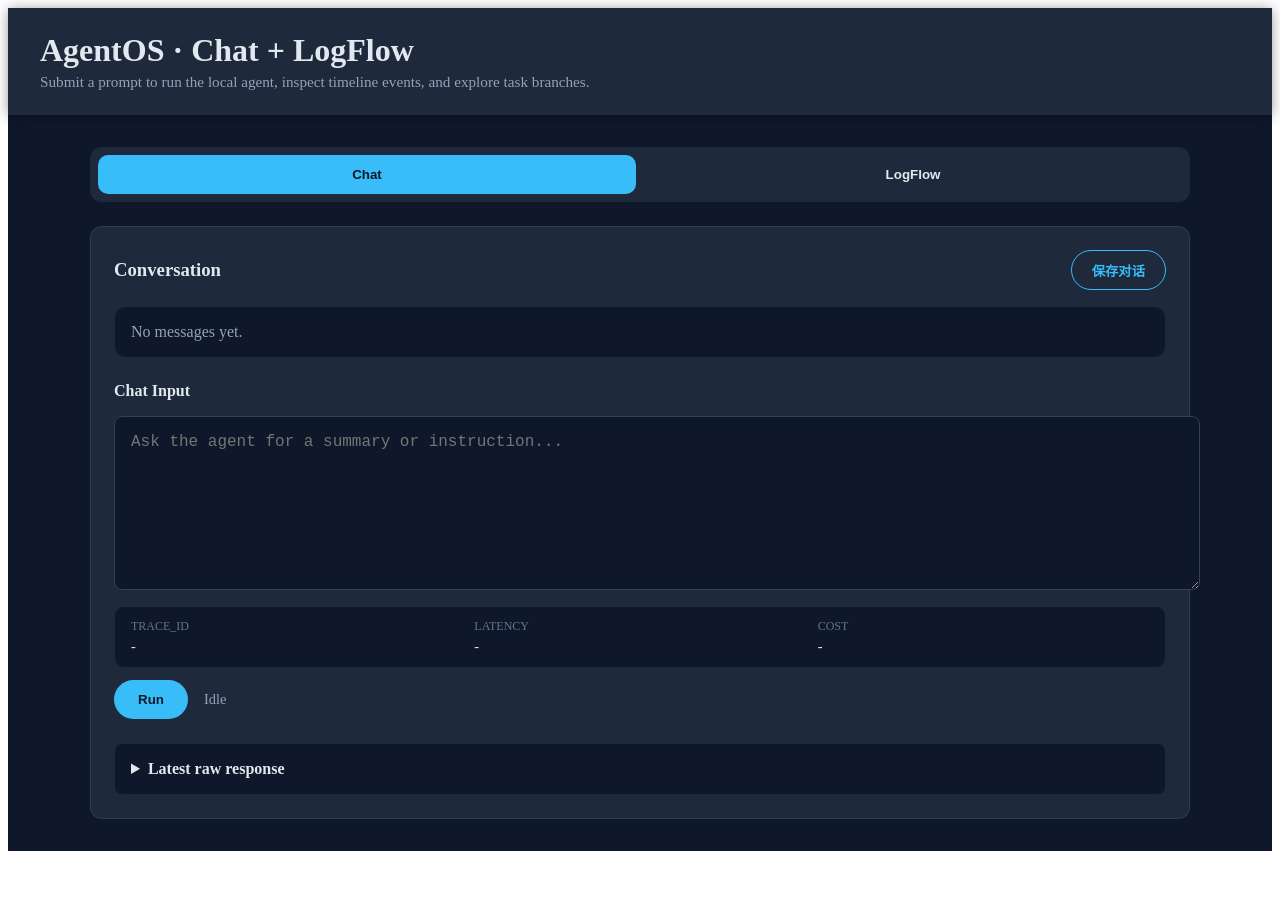
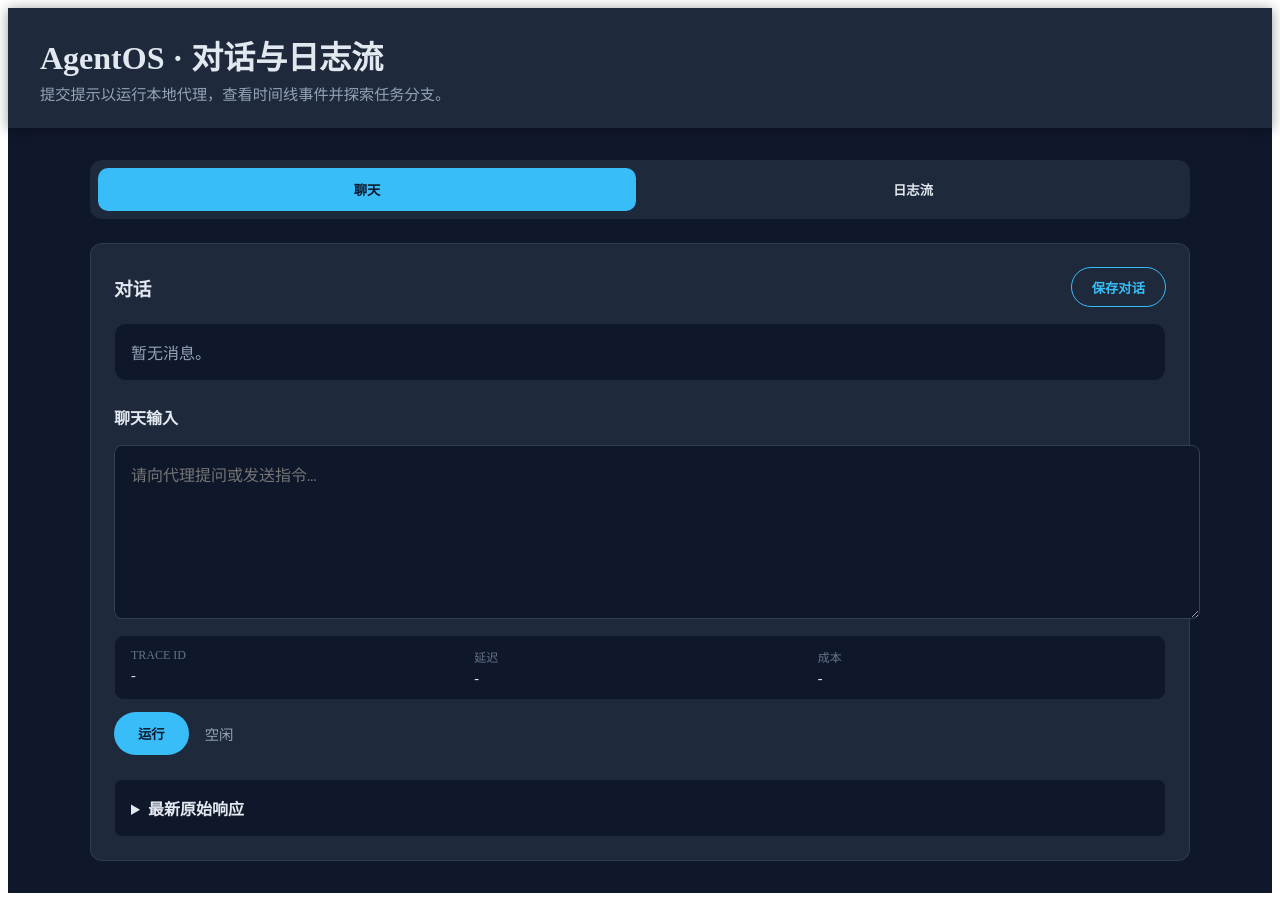
Before and after one commit to chaojiget/AOS, a Next.js app: page / in a window 1280 px wide. Before the commit the page ends 859 px from the top, so only its background shows below. Built offline with nearby package versions, Linux system fonts and the light colour scheme.

Commit message:
feat: add i18n support for chat surfaces

```diff
--- a/components/ChatMessageList.tsx
+++ b/components/ChatMessageList.tsx
@@ -1,4 +1,6 @@
 import type { FC } from "react";
+
+import { useI18n } from "../lib/i18n/index";
 
 export type ChatHistoryMessage = {
   id: string;
@@ -44,14 +46,14 @@ const groupMessagesByRole = (messages: ChatHistoryMessage[]) => {
   return groups;
 };
 
-const formatTimestamp = (ts: string): string => {
+const formatTimestamp = (ts: string, locale: string): string => {
   if (!ts) return "";
   try {
     const date = new Date(ts);
     if (Number.isNaN(date.getTime())) {
       return ts;
     }
-    return date.toLocaleTimeString(undefined, {
+    return date.toLocaleTimeString(locale, {
       hour: "2-digit",
       minute: "2-digit",
       second: "2-digit",
@@ -62,6 +64,7 @@ const formatTimestamp = (ts: string): string => {
 };
 
 const ChatMessageList: FC<ChatMessageListProps> = ({ messages, isRunning = false }) => {
+  const { locale, t } = useI18n();
   const groups = groupMessagesByRole(messages);
 
   return (
@@ -79,7 +82,7 @@ const ChatMessageList: FC<ChatMessageListProps> = ({ messages, isRunning = false
       }}
     >
       {messages.length === 0 ? (
-        <p style={{ margin: 0, color: "#94a3b8" }}>No messages yet.</p>
+        <p style={{ margin: 0, color: "#94a3b8" }}>{t("chat.empty")}</p>
       ) : (
         groups.map((group) => {
           const style = bubbleStyles[group.role];
@@ -107,7 +110,7 @@ const ChatMessageList: FC<ChatMessageListProps> = ({ messages, isRunning = false
                   color: "#64748b",
                 }}
               >
-                {group.role}
+                {t(`roles.${group.role}`)}
               </span>
               {group.items.map((message) => (
                 <article
@@ -141,24 +144,34 @@ const ChatMessageList: FC<ChatMessageListProps> = ({ messages, isRunning = false
                     }}
                   >
                     <span>
-                      {message.msgId ? `msg_id: ${message.msgId}` : `local_id: ${message.id}`}
+                      {message.msgId
+                        ? `${t("chat.message.labels.msgId")}: ${message.msgId}`
+                        : `${t("chat.message.labels.localId")}: ${message.id}`}
                     </span>
-                    <span>{formatTimestamp(message.ts)}</span>
+                    <span>{formatTimestamp(message.ts, locale)}</span>
                     <span>
                       {message.status === "error"
-                        ? (message.error ?? "Delivery failed")
+                        ? (message.error ?? t("chat.message.status.error"))
                         : message.status === "pending"
-                          ? "Pending"
+                          ? t("chat.message.status.pending")
                           : message.status === "done"
-                            ? "Delivered"
-                            : "Sent"}
+                            ? t("chat.message.status.done")
+                            : t("chat.message.status.sent")}
                     </span>
-                    {message.traceId ? <span>trace_id: {message.traceId}</span> : null}
+                    {message.traceId ? (
+                      <span>
+                        {t("chat.message.labels.traceId")}: {message.traceId}
+                      </span>
+                    ) : null}
                     {typeof message.latencyMs === "number" ? (
-                      <span>latency: {message.latencyMs.toFixed(0)} ms</span>
+                      <span>
+                        {t("chat.message.labels.latency")}: {message.latencyMs.toFixed(0)} ms
+                      </span>
                     ) : null}
                     {typeof message.cost === "number" ? (
-                      <span>cost: {message.cost.toFixed(4)}</span>
+                      <span>
+                        {t("chat.message.labels.cost")}: {message.cost.toFixed(4)}
+                      </span>
                     ) : null}
                   </footer>
                 </article>
@@ -176,7 +189,7 @@ const ChatMessageList: FC<ChatMessageListProps> = ({ messages, isRunning = false
             fontStyle: "italic",
           }}
         >
-          Generating response…
+          {t("chat.generating")}
         </div>
       ) : null}
     </div>
--- /dev/null
+++ b/config/i18n.d.ts
@@ -0,0 +1,6 @@
+export const SUPPORTED_LOCALES: readonly ["zh-CN", "en"];
+export const DEFAULT_LOCALE: "zh-CN";
+export const I18N_CONFIG: {
+  locales: typeof SUPPORTED_LOCALES;
+  defaultLocale: typeof DEFAULT_LOCALE;
+};
--- /dev/null
+++ b/config/i18n.js
@@ -0,0 +1,7 @@
+export const SUPPORTED_LOCALES = ["zh-CN", "en"];
+export const DEFAULT_LOCALE = "zh-CN";
+
+export const I18N_CONFIG = {
+  locales: SUPPORTED_LOCALES,
+  defaultLocale: DEFAULT_LOCALE,
+};
--- /dev/null
+++ b/lib/i18n/I18nProvider.tsx
@@ -0,0 +1,78 @@
+import { createContext, useContext, useMemo } from "react";
+import type { FC, ReactNode } from "react";
+
+import { FALLBACK_LOCALE, type SupportedLocale } from "./config";
+import enMessages from "../../locales/en/common.json" with { type: "json" };
+import zhCNMessages from "../../locales/zh-CN/common.json" with { type: "json" };
+
+type MessageDictionary = typeof zhCNMessages;
+
+type MessageRecord = Record<SupportedLocale, MessageDictionary>;
+
+type InterpolationValues = Record<string, string | number>;
+
+type I18nContextValue = {
+  locale: SupportedLocale;
+  messages: MessageDictionary;
+  t: (key: string, values?: InterpolationValues) => string;
+};
+
+const messageStore: MessageRecord = {
+  "zh-CN": zhCNMessages,
+  en: enMessages,
+};
+
+const I18nContext = createContext<I18nContextValue>({
+  locale: FALLBACK_LOCALE,
+  messages: messageStore[FALLBACK_LOCALE],
+  t: (key: string) => key,
+});
+
+const resolveMessage = (messages: MessageDictionary, key: string): string | undefined => {
+  return key.split(".").reduce<unknown>((acc, part) => {
+    if (acc && typeof acc === "object" && part in acc) {
+      return (acc as Record<string, unknown>)[part];
+    }
+    return undefined;
+  }, messages) as string | undefined;
+};
+
+const interpolate = (template: string, values: InterpolationValues | undefined) => {
+  if (!values) {
+    return template;
+  }
+  return template.replace(/\{(\w+)\}/g, (match, token) => {
+    const value = values[token];
+    return value === undefined || value === null ? match : String(value);
+  });
+};
+
+export interface I18nProviderProps {
+  locale?: SupportedLocale | string | null;
+  children: ReactNode;
+}
+
+export const I18nProvider: FC<I18nProviderProps> = ({ locale, children }) => {
+  const targetLocale: SupportedLocale =
+    locale && locale in messageStore ? (locale as SupportedLocale) : FALLBACK_LOCALE;
+
+  const value = useMemo<I18nContextValue>(() => {
+    const messages = messageStore[targetLocale] ?? messageStore[FALLBACK_LOCALE];
+    const translate = (key: string, values?: InterpolationValues) => {
+      const resolved = resolveMessage(messages, key);
+      if (typeof resolved === "string") {
+        return interpolate(resolved, values);
+      }
+      return key;
+    };
+    return {
+      locale: targetLocale,
+      messages,
+      t: translate,
+    };
+  }, [targetLocale]);
+
+  return <I18nContext.Provider value={value}>{children}</I18nContext.Provider>;
+};
+
+export const useI18n = () => useContext(I18nContext);
--- /dev/null
+++ b/lib/i18n/config.ts
@@ -0,0 +1,6 @@
+import { DEFAULT_LOCALE, SUPPORTED_LOCALES } from "../../config/i18n.js";
+
+export const I18N_LOCALES = SUPPORTED_LOCALES as readonly ["zh-CN", "en"];
+export type SupportedLocale = (typeof I18N_LOCALES)[number];
+
+export const FALLBACK_LOCALE: SupportedLocale = DEFAULT_LOCALE as SupportedLocale;
--- /dev/null
+++ b/lib/i18n/index.ts
@@ -0,0 +1,2 @@
+export { I18nProvider, useI18n } from "./I18nProvider";
+export { FALLBACK_LOCALE, I18N_LOCALES, type SupportedLocale } from "./config";
--- /dev/null
+++ b/locales/en/common.json
@@ -0,0 +1,65 @@
+{
+  "layout": {
+    "title": "AgentOS · Chat + LogFlow",
+    "subtitle": "Submit a prompt to run the local agent, inspect timeline events, and explore task branches.",
+    "tabs": {
+      "chat": "Chat",
+      "logflow": "LogFlow"
+    }
+  },
+  "conversation": {
+    "heading": "Conversation",
+    "traceNotice": "This conversation is logged to episodes/{traceId}.jsonl",
+    "downloadJsonl": "Download JSONL",
+    "saveButton": "Save conversation",
+    "draftLabel": "Draft input",
+    "finalOutputTitle": "Latest final output snapshot"
+  },
+  "chat": {
+    "inputLabel": "Chat input",
+    "placeholder": "Ask the agent for a summary or instruction...",
+    "metrics": {
+      "traceId": "Trace ID",
+      "latency": "Latency",
+      "cost": "Cost"
+    },
+    "submit": {
+      "run": "Run",
+      "running": "Running…"
+    },
+    "statusIndicator": {
+      "running": "Running agent",
+      "ready": "Ready",
+      "idle": "Idle"
+    },
+    "latestResponse": "Latest raw response",
+    "noResponse": "No response yet.",
+    "runFailure": "Failed to run agent",
+    "errorPrefix": "Error: {message}",
+    "empty": "No messages yet.",
+    "generating": "Generating response…",
+    "message": {
+      "labels": {
+        "msgId": "msg_id",
+        "localId": "local_id",
+        "traceId": "trace_id",
+        "latency": "latency",
+        "cost": "cost"
+      },
+      "status": {
+        "error": "Delivery failed",
+        "pending": "Pending",
+        "done": "Delivered",
+        "sent": "Sent"
+      }
+    }
+  },
+  "roles": {
+    "user": "user",
+    "assistant": "assistant",
+    "system": "system"
+  },
+  "errors": {
+    "requestFailed": "Request failed ({status})"
+  }
+}
--- /dev/null
+++ b/locales/zh-CN/common.json
@@ -0,0 +1,65 @@
+{
+  "layout": {
+    "title": "AgentOS · 对话与日志流",
+    "subtitle": "提交提示以运行本地代理，查看时间线事件并探索任务分支。",
+    "tabs": {
+      "chat": "聊天",
+      "logflow": "日志流"
+    }
+  },
+  "conversation": {
+    "heading": "对话",
+    "traceNotice": "此对话已写入 episodes/{traceId}.jsonl",
+    "downloadJsonl": "下载 JSONL",
+    "saveButton": "保存对话",
+    "draftLabel": "草稿输入",
+    "finalOutputTitle": "最新最终输出快照"
+  },
+  "chat": {
+    "inputLabel": "聊天输入",
+    "placeholder": "请向代理提问或发送指令…",
+    "metrics": {
+      "traceId": "Trace ID",
+      "latency": "延迟",
+      "cost": "成本"
+    },
+    "submit": {
+      "run": "运行",
+      "running": "运行中…"
+    },
+    "statusIndicator": {
+      "running": "代理运行中",
+      "ready": "就绪",
+      "idle": "空闲"
+    },
+    "latestResponse": "最新原始响应",
+    "noResponse": "暂未收到响应。",
+    "runFailure": "无法运行代理",
+    "errorPrefix": "错误：{message}",
+    "empty": "暂无消息。",
+    "generating": "正在生成回复…",
+    "message": {
+      "labels": {
+        "msgId": "消息 ID",
+        "localId": "本地 ID",
+        "traceId": "追踪 ID",
+        "latency": "延迟",
+        "cost": "成本"
+      },
+      "status": {
+        "error": "发送失败",
+        "pending": "等待中",
+        "done": "已送达",
+        "sent": "已发送"
+      }
+    }
+  },
+  "roles": {
+    "user": "用户",
+    "assistant": "助手",
+    "system": "系统"
+  },
+  "errors": {
+    "requestFailed": "请求失败（{status}）"
+  }
+}
--- a/next.config.js
+++ b/next.config.js
@@ -1,8 +1,10 @@
 import { PHASE_PRODUCTION_BUILD } from "next/constants.js";
+import { I18N_CONFIG } from "./config/i18n.js";
 
 const baseConfig = {
   trailingSlash: true,
   skipTrailingSlashRedirect: true,
+  i18n: I18N_CONFIG,
 };
 
 /**
--- /dev/null
+++ b/pages/_app.tsx
@@ -0,0 +1,13 @@
+import type { AppProps } from "next/app";
+import { I18nProvider } from "../lib/i18n/index";
+
+const App = ({ Component, pageProps, router }: AppProps) => {
+  const locale = router.locale ?? router.defaultLocale ?? undefined;
+  return (
+    <I18nProvider locale={locale}>
+      <Component {...pageProps} />
+    </I18nProvider>
+  );
+};
+
+export default App;
--- a/pages/index.tsx
+++ b/pages/index.tsx
@@ -2,6 +2,7 @@ import { FormEventHandler, useCallback, useMemo, useState } from "react";
 import type { NextPage } from "next";
 import ChatMessageList, { type ChatHistoryMessage } from "../components/ChatMessageList";
 import LogFlowPanel from "../components/LogFlowPanel";
+import { useI18n } from "../lib/i18n/index";
 
 interface ChatSendResponse {
   trace_id?: string;
@@ -39,6 +40,7 @@ const serialiseHistoryForRequest = (messages: ChatHistoryMessage[]) =>
   }));
 
 const HomePage: NextPage = () => {
+  const { t } = useI18n();
   const [input, setInput] = useState("");
   const [isRunning, setIsRunning] = useState(false);
   const [traceId, setTraceId] = useState<string | undefined>(undefined);
@@ -144,7 +146,7 @@ const HomePage: NextPage = () => {
           (data?.error as { message?: string } | undefined)?.message ??
           data?.message_error ??
           data?.message?.content ??
-          `Request failed (${response.status})`;
+          t("errors.requestFailed", { status: response.status });
         throw new Error(errorMessage);
       }
       setLatestResponse(data);
@@ -208,7 +210,7 @@ const HomePage: NextPage = () => {
         return [...updatedHistory, assistantMessage];
       });
     } catch (err: any) {
-      const errorMessage = err?.message ?? "Failed to run agent";
+      const errorMessage = err?.message ?? t("chat.runFailure");
       setRunError(errorMessage);
       setFinalOutput(null);
       setChatHistory((history) => {
@@ -226,7 +228,7 @@ const HomePage: NextPage = () => {
           {
             id: generateLocalId(),
             role: "system",
-            content: `Error: ${errorMessage}`,
+            content: t("chat.errorPrefix", { message: errorMessage }),
             ts: new Date().toISOString(),
             status: "error" as const,
             error: errorMessage,
@@ -237,7 +239,7 @@ const HomePage: NextPage = () => {
     } finally {
       setIsRunning(false);
     }
-  }, [input, isRunning, chatHistory, traceId]);
+  }, [chatHistory, input, isRunning, t, traceId]);
 
   const handleSubmit: FormEventHandler<HTMLFormElement> = useCallback(
     (event) => {
@@ -249,10 +251,10 @@ const HomePage: NextPage = () => {
 
   const tabItems = useMemo(
     () => [
-      { id: "chat" as const, label: "Chat" },
-      { id: "logflow" as const, label: "LogFlow" },
+      { id: "chat" as const, label: t("layout.tabs.chat") },
+      { id: "logflow" as const, label: t("layout.tabs.logflow") },
     ],
-    [],
+    [t],
   );
 
   return (
@@ -264,10 +266,9 @@ const HomePage: NextPage = () => {
           boxShadow: "0 1px 12px rgba(0,0,0,0.4)",
         }}
       >
-        <h1 style={{ margin: 0 }}>AgentOS · Chat + LogFlow</h1>
+        <h1 style={{ margin: 0 }}>{t("layout.title")}</h1>
         <p style={{ margin: "0.25rem 0 0", fontSize: "0.95rem", color: "#94a3b8" }}>
-          Submit a prompt to run the local agent, inspect timeline events, and explore task
-          branches.
+          {t("layout.subtitle")}
         </p>
       </header>
 
@@ -342,7 +343,7 @@ const HomePage: NextPage = () => {
                   gap: "0.75rem",
                 }}
               >
-                <h3 style={{ margin: 0 }}>Conversation</h3>
+                <h3 style={{ margin: 0 }}>{t("conversation.heading")}</h3>
                 <div
                   style={{
                     display: "flex",
@@ -354,9 +355,10 @@ const HomePage: NextPage = () => {
                 >
                   {traceId ? (
                     <span style={{ fontSize: "0.85rem", color: "#94a3b8" }}>
-                      此对话已写入 episodes/{traceId}.jsonl ·{" "}
+                      {t("conversation.traceNotice", { traceId })}
+                      {" · "}
                       <a href={`/api/episodes/${traceId}`} style={{ color: "#38bdf8" }}>
-                        下载 JSONL
+                        {t("conversation.downloadJsonl")}
                       </a>
                     </span>
                   ) : null}
@@ -374,7 +376,7 @@ const HomePage: NextPage = () => {
                       cursor: !chatHistory.length && !draftInput ? "not-allowed" : "pointer",
                     }}
                   >
-                    保存对话
+                    {t("conversation.saveButton")}
                   </button>
                 </div>
               </div>
@@ -390,7 +392,7 @@ const HomePage: NextPage = () => {
                   }}
                 >
                   <div style={{ color: "#94a3b8", fontSize: "0.8rem", marginBottom: "0.25rem" }}>
-                    draft input
+                    {t("conversation.draftLabel")}
                   </div>
                   <div>{draftInput}</div>
                 </div>
@@ -404,7 +406,7 @@ const HomePage: NextPage = () => {
                   }}
                 >
                   <div style={{ color: "#94a3b8", fontSize: "0.8rem", marginBottom: "0.25rem" }}>
-                    Latest final output snapshot
+                    {t("conversation.finalOutputTitle")}
                   </div>
                   <pre
                     style={{
@@ -423,7 +425,7 @@ const HomePage: NextPage = () => {
 
             <form onSubmit={handleSubmit} style={{ display: "grid", gap: "1rem" }}>
               <label htmlFor="prompt" style={{ fontWeight: 600 }}>
-                Chat Input
+                {t("chat.inputLabel")}
               </label>
               <textarea
                 id="prompt"
@@ -435,7 +437,7 @@ const HomePage: NextPage = () => {
                     void handleRun();
                   }
                 }}
-                placeholder="Ask the agent for a summary or instruction..."
+                placeholder={t("chat.placeholder")}
                 style={{
                   width: "100%",
                   minHeight: 140,
@@ -469,7 +471,7 @@ const HomePage: NextPage = () => {
                     <span
                       style={{ fontSize: "0.75rem", color: "#64748b", textTransform: "uppercase" }}
                     >
-                      trace_id
+                      {t("chat.metrics.traceId")}
                     </span>
                     <span style={{ fontSize: "0.9rem" }}>{traceId ?? "-"}</span>
                   </div>
@@ -477,7 +479,7 @@ const HomePage: NextPage = () => {
                     <span
                       style={{ fontSize: "0.75rem", color: "#64748b", textTransform: "uppercase" }}
                     >
-                      latency
+                      {t("chat.metrics.latency")}
                     </span>
                     <span style={{ fontSize: "0.9rem" }}>
                       {typeof latencyMs === "number" ? `${latencyMs.toFixed(0)} ms` : "-"}
@@ -487,7 +489,7 @@ const HomePage: NextPage = () => {
                     <span
                       style={{ fontSize: "0.75rem", color: "#64748b", textTransform: "uppercase" }}
                     >
-                      cost
+                      {t("chat.metrics.cost")}
                     </span>
                     <span style={{ fontSize: "0.9rem" }}>
                       {typeof cost === "number" ? cost.toFixed(4) : "-"}
@@ -508,16 +510,16 @@ const HomePage: NextPage = () => {
                       cursor: isRunning ? "not-allowed" : "pointer",
                     }}
                   >
-                    {isRunning ? "Running…" : "Run"}
+                    {isRunning ? t("chat.submit.running") : t("chat.submit.run")}
                   </button>
                   <span style={{ fontSize: "0.9rem", color: "#94a3b8" }}>
                     {runError
                       ? runError
                       : isRunning
-                        ? "Running agent"
+                        ? t("chat.statusIndicator.running")
                         : chatHistory.length > 0
-                          ? "Ready"
-                          : "Idle"}
+                          ? t("chat.statusIndicator.ready")
+                          : t("chat.statusIndicator.idle")}
                   </span>
                 </div>
               </div>
@@ -530,7 +532,9 @@ const HomePage: NextPage = () => {
                 padding: "1rem",
               }}
             >
-              <summary style={{ cursor: "pointer", fontWeight: 600 }}>Latest raw response</summary>
+              <summary style={{ cursor: "pointer", fontWeight: 600 }}>
+                {t("chat.latestResponse")}
+              </summary>
               <pre
                 style={{
                   whiteSpace: "pre-wrap",
@@ -538,7 +542,7 @@ const HomePage: NextPage = () => {
                   marginTop: "0.75rem",
                 }}
               >
-                {latestResponse ? JSON.stringify(latestResponse, null, 2) : "No response yet."}
+                {latestResponse ? JSON.stringify(latestResponse, null, 2) : t("chat.noResponse")}
               </pre>
             </details>
           </section>
```
Also changed, not shown: 2 other files (tests, documents, lock files or other folders).
